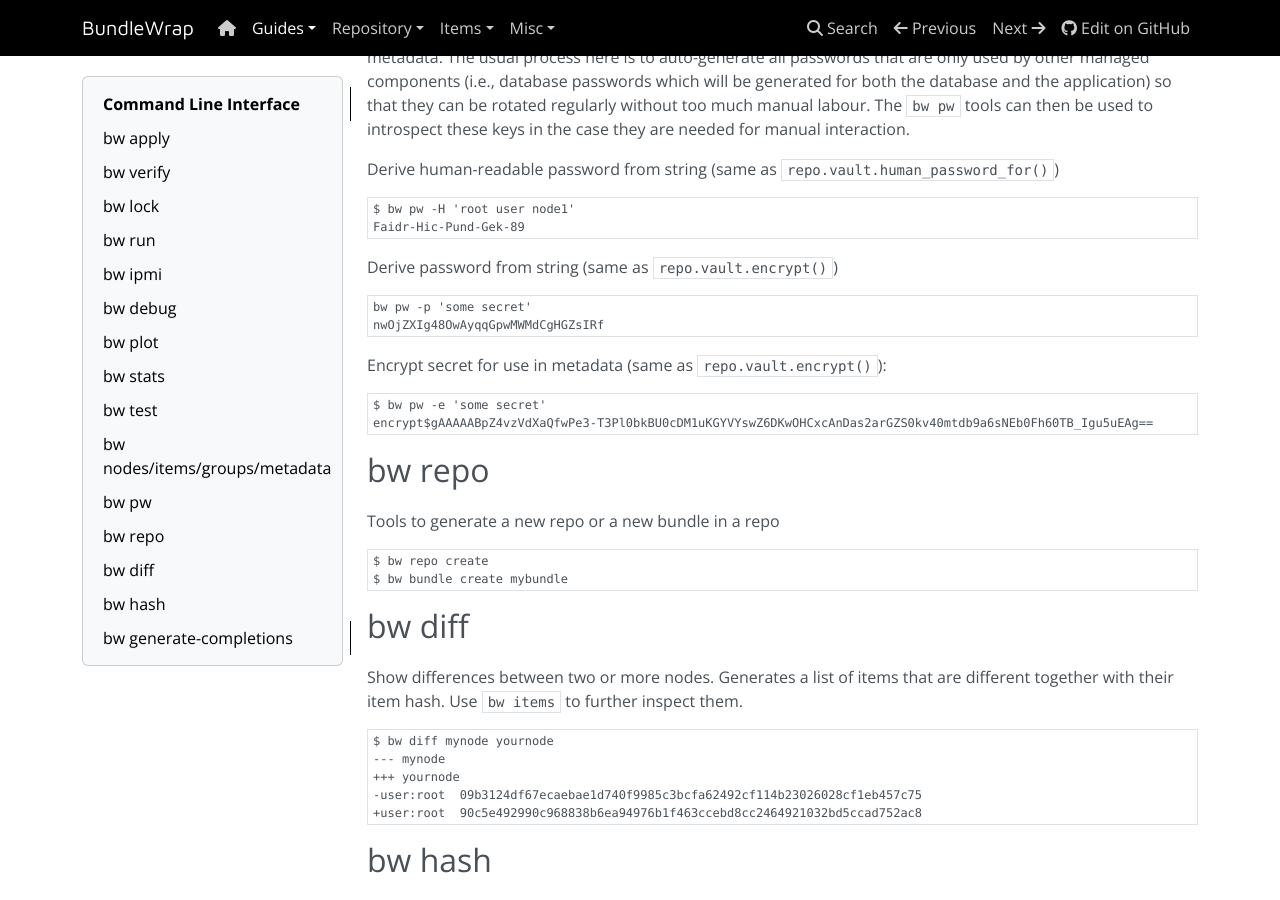
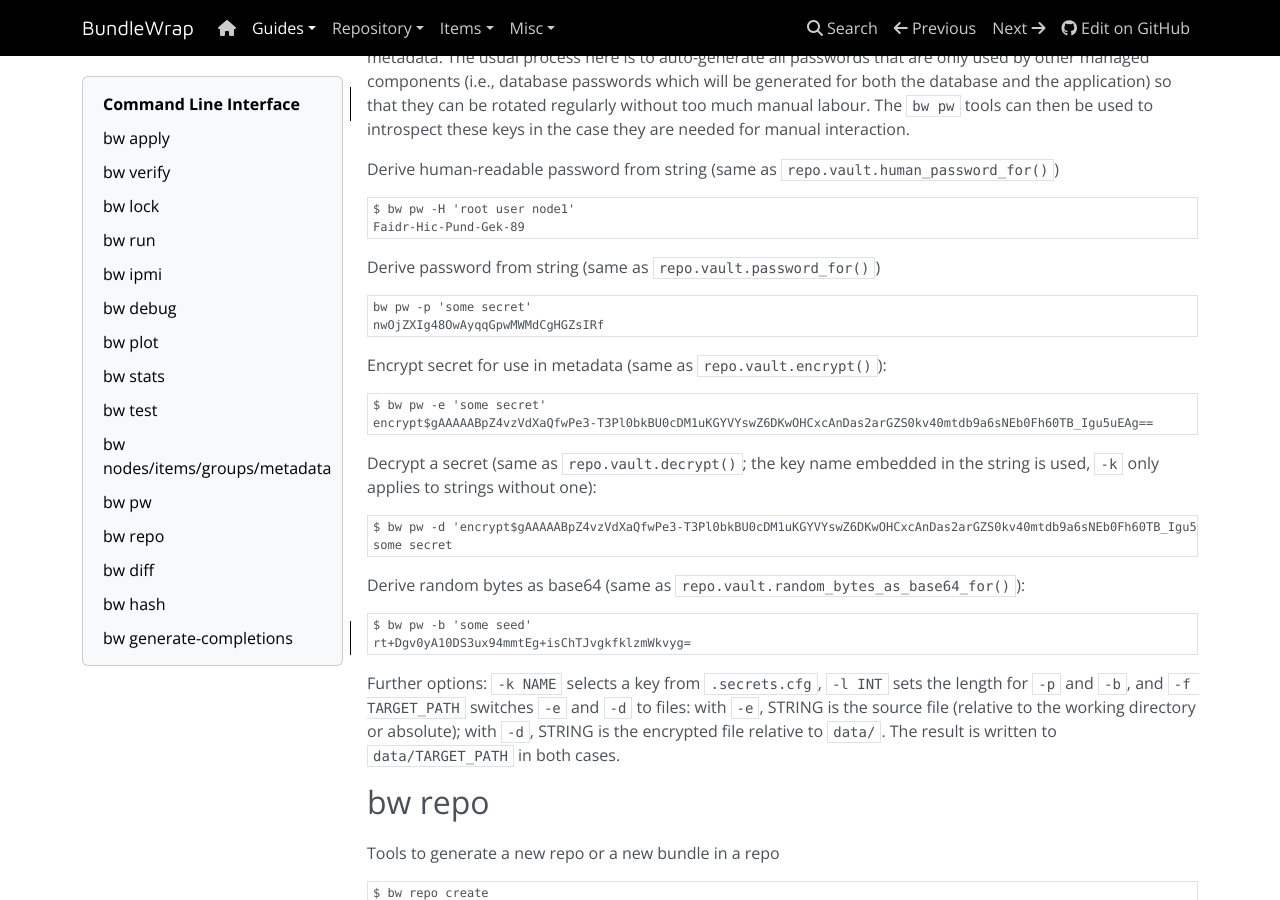
Before and after one commit to bundlewrap/bundlewrap, an MkDocs documentation site: the page built from docs/content/guide/cli.md, in a window 1280 px wide and 900 px high, scrolled down 4082 px. Built offline with MkDocs 1.6.1, drawn with Linux system fonts in a browser that asks for light colours; nearby versions of some CDN libraries.

Commit message:
docs: complete bw pw option list
Adds the missing examples for -d and -b, explains -k, -l and -f, and
fixes the -p example which claimed to be repo.vault.encrypt().

Co-Authored-By: Claude Fable 5.1 <noreply@anthropic.com>

````diff
--- a/docs/content/guide/cli.md
+++ b/docs/content/guide/cli.md
@@ -207,7 +207,7 @@ $ bw pw -H 'root user node1'
 Faidr-Hic-Pund-Gek-89
 ```
 
-Derive password from string (same as `repo.vault.encrypt()`)
+Derive password from string (same as `repo.vault.password_for()`)
 
 ```none
 bw pw -p 'some secret'
@@ -220,6 +220,22 @@ Encrypt secret for use in metadata (same as `repo.vault.encrypt()`):
 $ bw pw -e 'some secret'
 encrypt$gAAAAABpZ4vzVdXaQfwPe3-T3Pl0bkBU0cDM1uKGYVYswZ6DKwOHCxcAnDas2arGZS0kv40mtdb9a6sNEb0Fh60TB_Igu5uEAg==
 ```
+
+Decrypt a secret (same as `repo.vault.decrypt()`; the key name embedded in the string is used, `-k` only applies to strings without one):
+
+```none
+$ bw pw -d 'encrypt$gAAAAABpZ4vzVdXaQfwPe3-T3Pl0bkBU0cDM1uKGYVYswZ6DKwOHCxcAnDas2arGZS0kv40mtdb9a6sNEb0Fh60TB_Igu5uEAg=='
+some secret
+```
+
+Derive random bytes as base64 (same as `repo.vault.random_bytes_as_base64_for()`):
+
+```none
+$ bw pw -b 'some seed'
+rt+Dgv0yA10DS3ux94mmtEg+isChTJvgkfklzmWkvyg=
+```
+
+Further options: `-k NAME` selects a key from `.secrets.cfg`, `-l INT` sets the length for `-p` and `-b`, and `-f TARGET_PATH` switches `-e` and `-d` to files: with `-e`, STRING is the source file (relative to the working directory or absolute); with `-d`, STRING is the encrypted file relative to `data/`. The result is written to `data/TARGET_PATH` in both cases.
 
 ## bw repo
 
````
